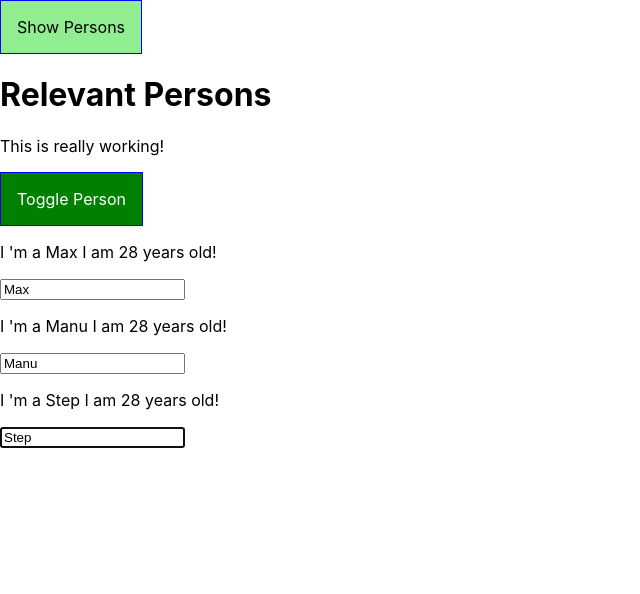
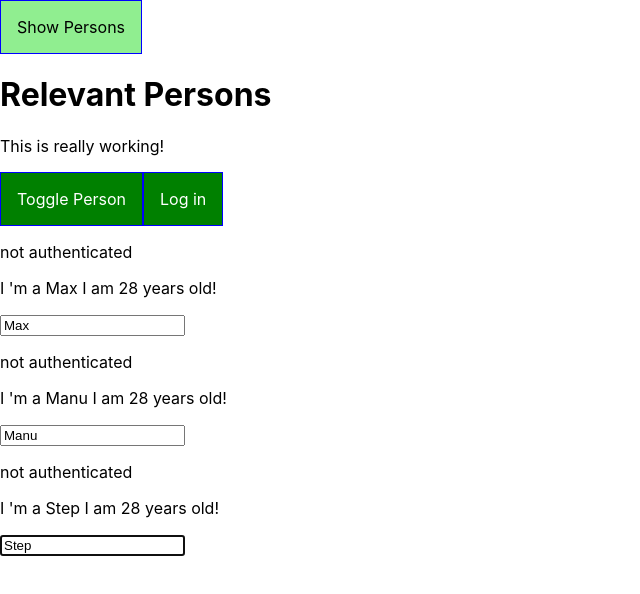
Before and after one commit to nikhilbang44/react-workpace, a React app: page / in a window 1280 px wide. Both pictures are taken after a click on the button "Show Persons". Shown: the top 594 px of the page, without its empty margins (0-640 px from the left). Built offline with nearby package versions, Linux system fonts and the light colour scheme.

Commit message:
Context API

```diff
--- a/src/components/Cockpit/Cockpit.js
+++ b/src/components/Cockpit/Cockpit.js
@@ -25,6 +25,7 @@
             <h1>{ props.appTitle } </h1>
             <p className= {assigendClasses.join(' ')}> This is really working! </p>
             <button className={btnClass} onClick={props.clicked}> Toggle Person</button>
+            <button onClick={props.login}> Log in </button>
         </div>
       </Aux>
 
--- a/src/components/Persons/Person/Person.js
+++ b/src/components/Persons/Person/Person.js
@@ -4,6 +4,7 @@
 import classes from './Person.css';
 import Aux from '../../../hoc/Aux';
 import withClass from '../../../hoc/withClass';
+import { AuthContext } from '../../../containers/App';
 
 class Person extends Component {
   constructor(props) {
@@ -30,6 +31,9 @@
   render () {
        return(
         <Aux>
+          <AuthContext.Consumer>
+            {auth => auth ? <p> authenticated </p> : <p> not authenticated</p>}
+          </AuthContext.Consumer>
           < p onClick={this.props.click} > I 'm a { this.props.name } I am { this.props.age } years old!</p>
           <p>{this.props.children }</p>
           <input
--- a/src/containers/App.js
+++ b/src/containers/App.js
@@ -4,6 +4,9 @@
 import Cockpit from '../components/Cockpit/Cockpit';
 import Aux from '../hoc/Aux';
 import withClass from '../hoc/withClass';
+
+export const AuthContext = React.createContext(false);
+
 
 class App extends Component {
 
@@ -27,7 +30,9 @@
         }
       ],
       otherState: 'some other value',
-      showPersons: false
+      showPersons: false,
+      toggleClicked: 0,
+      authenticated: false
     }
     console.log('[App.js] Inside Constuctor', props);
   }
@@ -109,6 +114,10 @@
     this.setState({persons: persons});
   }
 
+  loginHandler = () => {
+    this.setState({ authenticated: true });
+  }
+
 
   render() {
     console.log('[App.js] Inside render')
@@ -125,9 +134,12 @@
           <Cockpit  appTitle={this.props.title}
                     showPersons={this.state.showPersons}
                     persons={this.state.persons}
+                    login={this.loginHandler}
                     clicked={this.togglePersonsHandler}
           />
-          { persons }
+          <AuthContext.Provider value={this.state.authenticated}>
+            { persons }
+          </AuthContext.Provider>
         </Aux>
     );
   }
```
